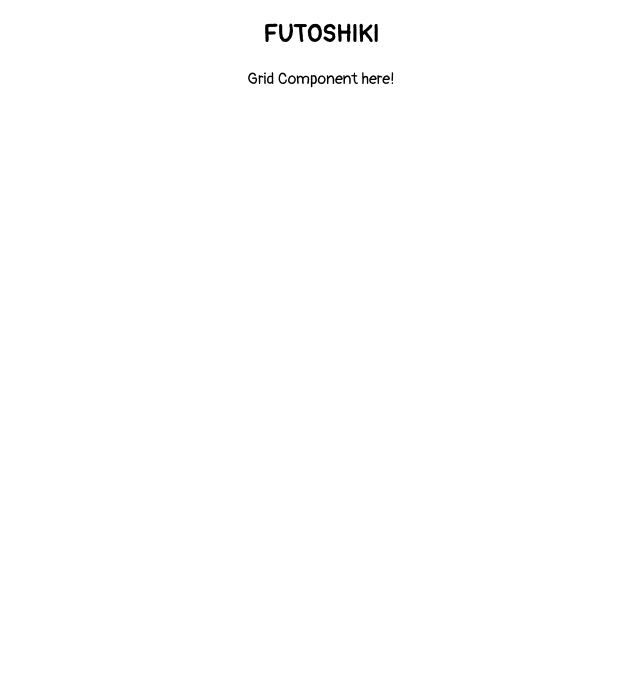
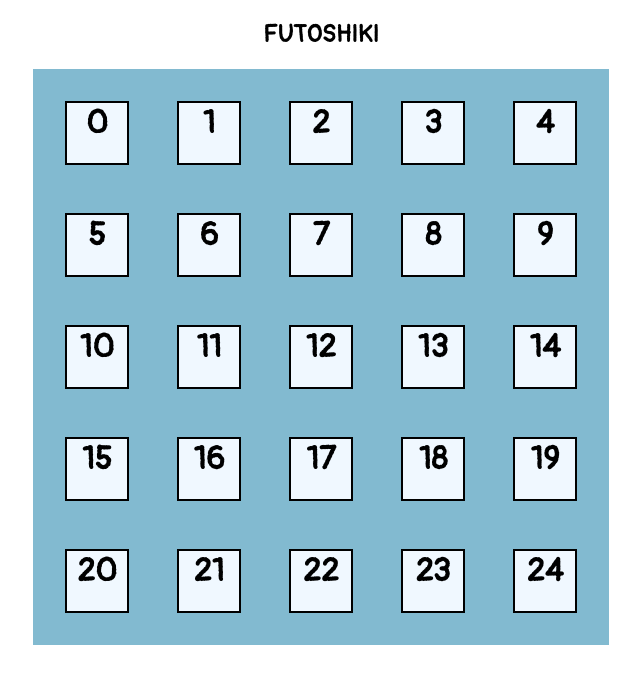
Before and after one commit to rony76/futoshiki-react, a React (Create React App) app: page / in a window 1280 px wide. Shown: the top 684 px of the page, without its empty margins (319-959 px from the left). Built offline with nearby package versions, Linux system fonts and the light colour scheme.

Commit message:
Displaying fixed data

```diff
--- a/src/App.tsx
+++ b/src/App.tsx
@@ -9,7 +9,7 @@ function App() {
         <h2>FUTOSHIKI</h2>
       </header>
       <main>
-        <Grid />
+        <Grid size={5} />
       </main>
     </div>
   );
--- a/src/components/Grid/Grid.css
+++ b/src/components/Grid/Grid.css
@@ -1 +1,17 @@
-.Grid {}
+.Grid {
+    width: 16em;
+    height: 16em;
+    margin: auto;
+    display: grid;
+    font-size: 32px;
+    grid: repeat(4, 2em 1.5em) 2em / repeat(4, 2em 1.5em) 2em;
+    background: #82bad0;
+    padding: 1em;
+}
+
+.grid-value-item {
+    border: 2px solid black;
+    text-align: center;
+    background: aliceblue;
+    font-weight: bold;
+}
--- a/src/components/Grid/Grid.tsx
+++ b/src/components/Grid/Grid.tsx
@@ -1,12 +1,52 @@
-import React, { FC } from 'react';
+import React, {FC} from 'react';
 import './Grid.css';
 
-interface GridProps {}
+interface GridProps {
+    size: number,
+}
 
-const Grid: FC<GridProps> = () => (
-  <div className="Grid">
-    Grid Component here!
-  </div>
-);
+const createValueRow = (size: number, row: number): JSX.Element[] => {
+    let result = Array<JSX.Element>();
+
+    for (let col = 0; col < size; col++) {
+        result.push(<div className="grid-value-item">{row * size + col}</div>)
+        if (col < size - 1) {
+            result.push(<div className="grid-vertical-gap"/>)
+        }
+    }
+
+    return result;
+}
+
+const createGapRow = (size: number): JSX.Element[] => {
+    let result = Array<JSX.Element>();
+
+    for (let col = 0; col < size; col++) {
+        result.push(<div className="grid-vertical-gap"/>)
+        if (col < size - 1) {
+            result.push(<div className="grid-neutral-gap"/>)
+        }
+    }
+
+    return result;
+
+}
+
+const Grid: FC<GridProps> = ({size} : { size: number }) => {
+    let cells = Array<JSX.Element>();
+
+    for (let row = 0; row < size; row++) {
+        cells = cells.concat(createValueRow(size, row))
+        if (row < size - 1) {
+            cells = cells.concat(createGapRow(size))
+        }
+    }
+
+    return (
+        <div className="Grid">
+            {cells}
+        </div>
+    );
+};
 
 export default Grid;
```
